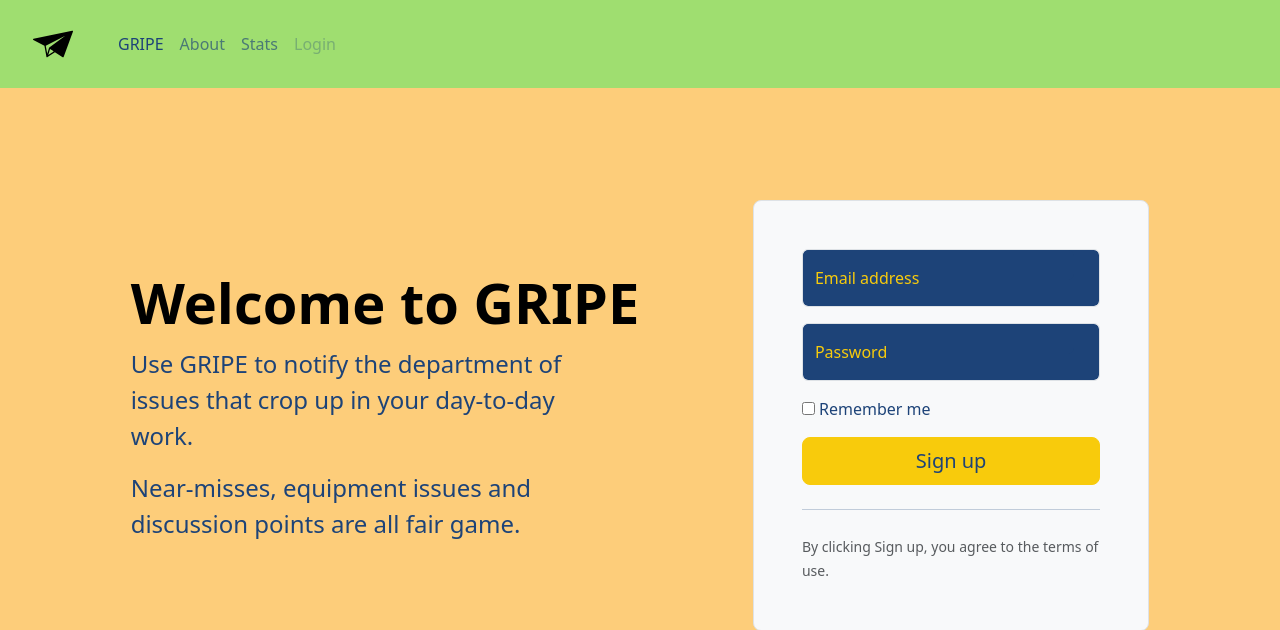
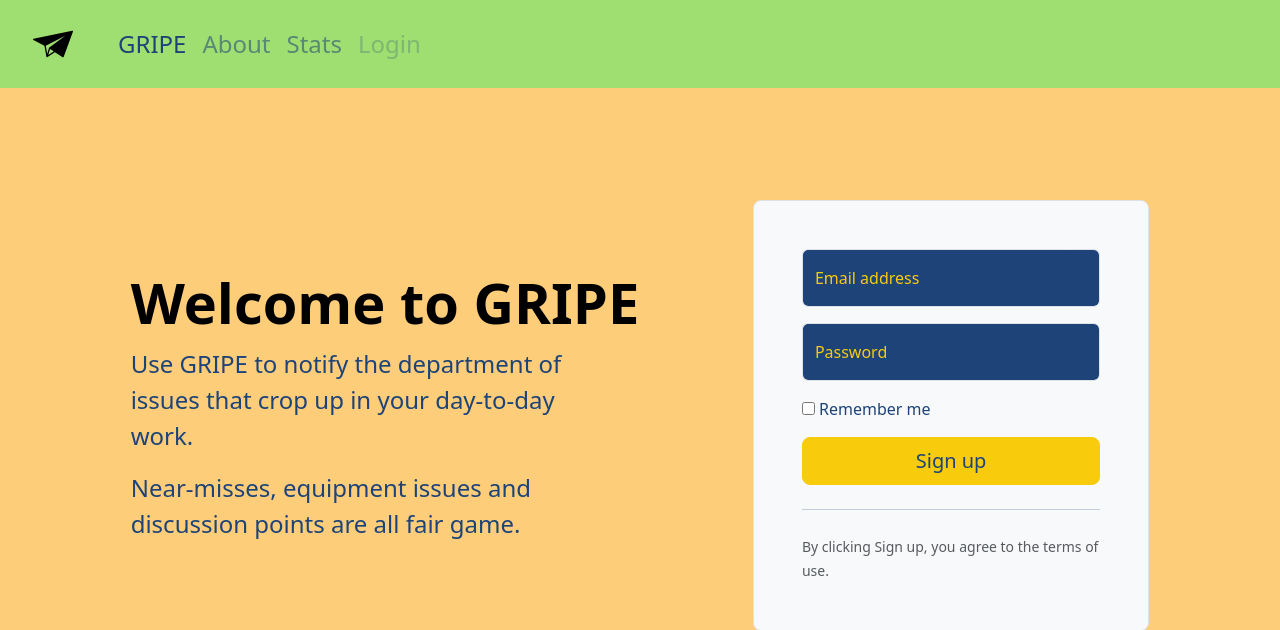
Before and after one commit to uppertoe/near_miss, a Django app: page / in a window 1280 px wide. Shown: the top 630 px of the page. Run offline with Django 4.2, Linux system fonts and the light colour scheme; style sheets or scripts are compiled from the project's sources; parts of the project's set-up code (start-up, migrations or seed data) failed here and were passed over; some libraries are stand-ins or nearby versions.

Commit message:
sample template

```diff
--- a/static/scss/custom.scss
+++ b/static/scss/custom.scss
@@ -12,5 +12,7 @@ $theme-colors: (
     "danger": #f7015c,
 );
 
+$btn-close-color: $white;
+
 // Import Bootstrap
 @import "../bootstrap/scss/bootstrap";
--- a/templates/base.html
+++ b/templates/base.html
@@ -9,26 +9,26 @@
     <title>nearmisss.report</title>
     <link rel="icon" href="{% static 'favicon.svg' %}" type="image/svg" size='any'>
     {% compress css %}
-    <link rel="stylesheet" type="text/x-scss" href="{% static "scss/custom.scss" %}" />
+    <link rel="stylesheet" type="text/x-scss" href="{% static "scss/custom.scss" %}">
     {% endcompress %}
     <script src="https://cdn.jsdelivr.net/npm/bootstrap@5.3.0-alpha2/dist/js/bootstrap.bundle.min.js" integrity="sha384-qKXV1j0HvMUeCBQ+QVp7JcfGl760yU08IQ+GpUo5hlbpg51QRiuqHAJz8+BrxE/N" crossorigin="anonymous" defer></script>
 </head>
 <navbar>
-    <nav class="navbar navbar-expand-md bg-dark mb-3" data-bs-theme="dark">
+    <nav class="navbar navbar-expand-md navbar-dark bg-dark mb-3" >
         <div class="container-fluid">
           <a class="navbar-brand p-3" href="#">
-            <img src="{% static 'images/paper-plane.svg' %}" alt="" width="50" height="40">
+            <img src="{% static 'images/paper-plane.svg' %}" alt="Logo" width="50" height="40">
           </a>
           <button class="navbar-toggler" type="button" data-bs-toggle="offcanvas" data-bs-target="#navbarOffcanvasLg" aria-controls="navbarOffcanvasLg" aria-label="Toggle navigation">
-            <span class="navbar-toggler-icon"></span>
+            <span class="navbar-toggler-icon bg-dark"></span>
           </button>
           <div class="offcanvas offcanvas-end text-bg-dark" tabindex="-1" id="navbarOffcanvasLg" aria-labelledby="navbarOffcanvasLgLabel">
             <div class="offcanvas-header">
-                <h5 class="offcanvas-title" id="offcanvasNavbarLabel">Menu</h5>
+                <h3 class="offcanvas-title" id="offcanvasNavbarLabel"></h3>
                 <button type="button" class="btn-close" data-bs-dismiss="offcanvas" aria-label="Close"></button>
             </div>
             <div class="offcanvas-body">
-                <div class="navbar-nav">
+                <div class="navbar-nav h4">
                     <a class="nav-link active" aria-current="page" href="#">GRIPE</a>
                     <a class="nav-link" href="#">About</a>
                     <a class="nav-link" href="#">Stats</a>
```
Also changed, not shown: static/images/close.svg (added).
